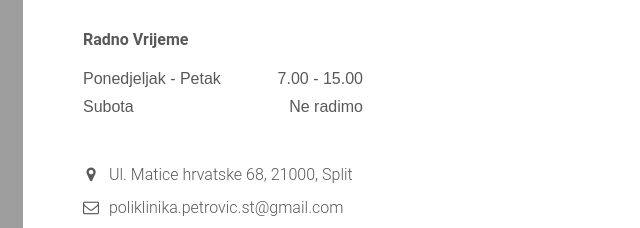
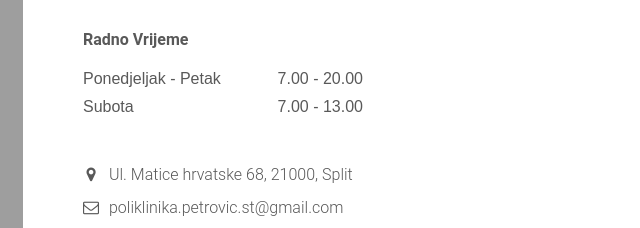
Before and after one commit to antepetrovic/poli, a website: page kontakt/index.html in a window 1280 px wide. Shown: the part 769-997 px from the top of the page, 617-1257 px from the left. Drawn offline with nearby package versions, Linux system fonts and the light colour scheme; grey boxes are pictures that could not be loaded.

Commit message:
Update index.html

```diff
--- a/kontakt/index.html
+++ b/kontakt/index.html
@@ -113,8 +113,8 @@
                 <div>
                     <h4>Radno Vrijeme</h4>
                     <ul>
-                        <li><span class="fl">Ponedjeljak - Petak </span><span class="fr">7.00 - 15.00</span></li>
-                        <li><span class="fl">Subota </span><span class="fr">Ne radimo</span></li>
+                        <li><span class="fl">Ponedjeljak - Petak </span><span class="fr">7.00 - 20.00</span></li>
+                        <li><span class="fl">Subota </span><span class="fr">7.00 - 13.00</span></li>
                     </ul>
                 </div>
                 <a><span class="icon-location"></span>Ul. Matice hrvatske 68, 21000, Split</a>
```
